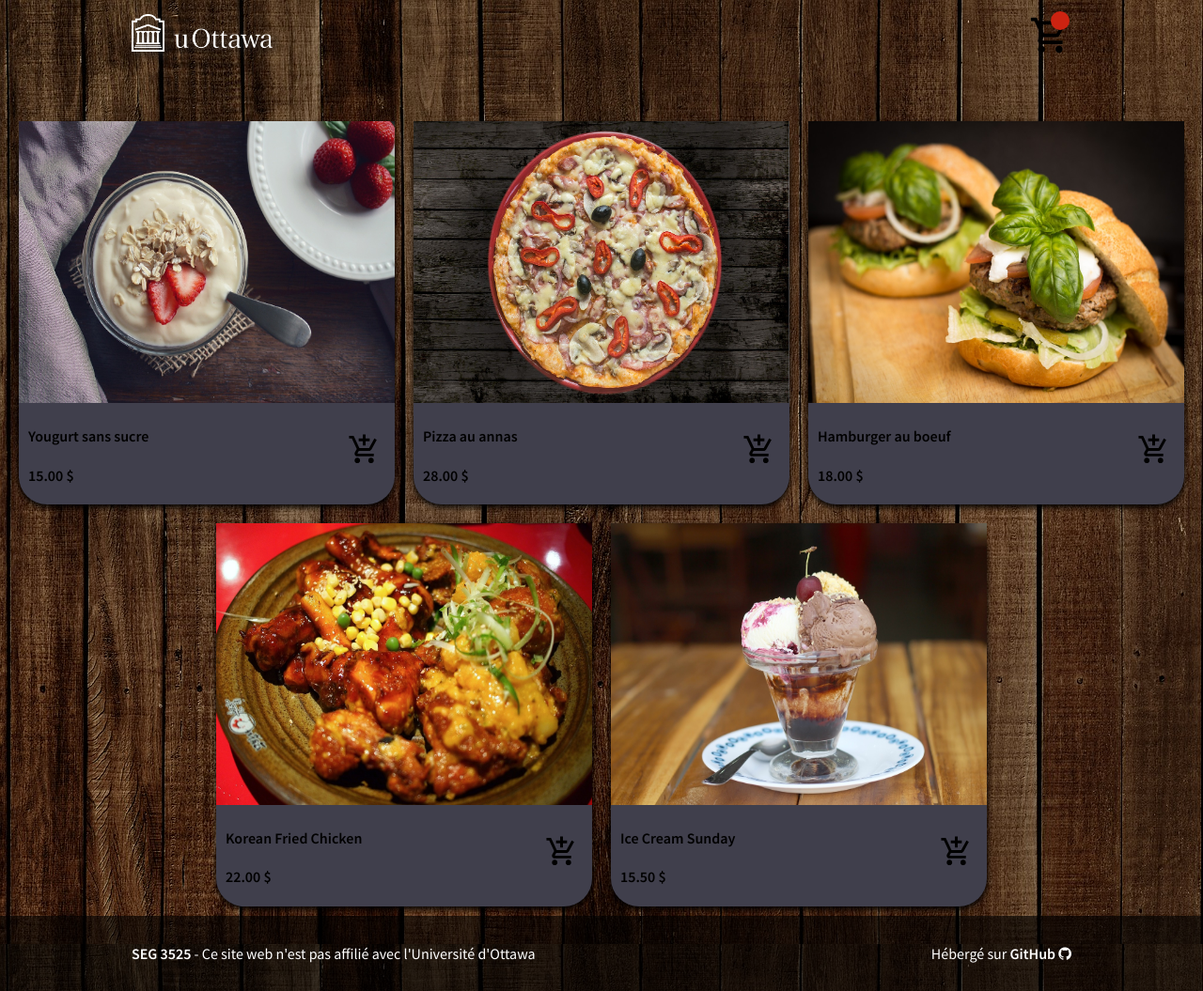
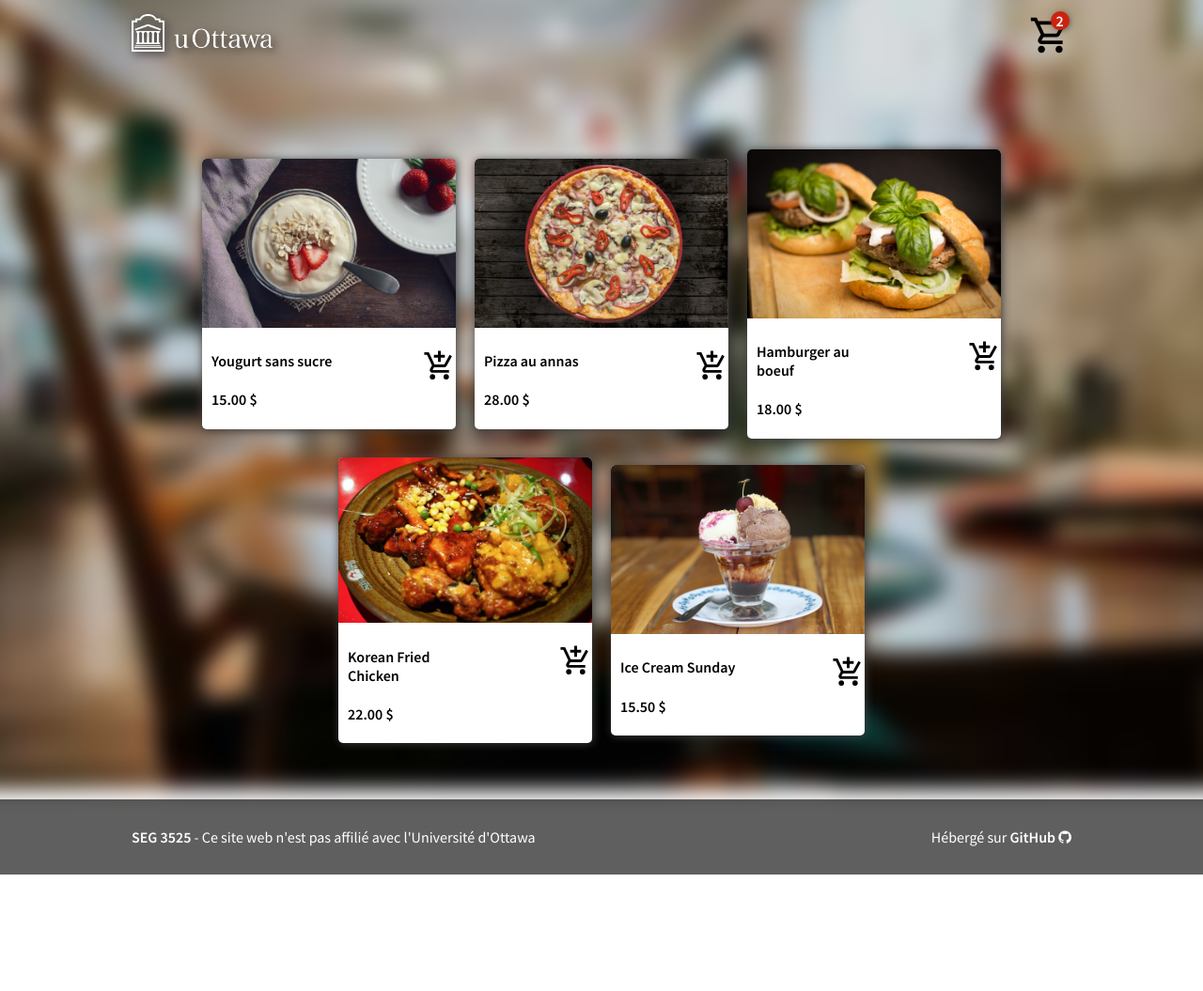
Before and after one commit to BenJeau/SEG3525-Lab, a plain HTML site: page layout/menu.html in a window 1280 px wide. Shown: the whole page at 94% size. After the commit the page ends 931 px from the top, so only its background shows below. Drawn offline with Linux system fonts and the light colour scheme.

Commit message:
Made changes to css of menu

```diff
--- a/layout/menu.html
+++ b/layout/menu.html
@@ -14,75 +14,75 @@
             flex-wrap: wrap;
             align-items: center;
             justify-content: center;
+		}
 
-        }
         .plate{
             margin: 10px 10px 10px 10px;
-            width: 400px;
-            box-shadow: 0px 3px 6px;
-            background-color: rgb(64, 63, 76);
-            border-radius: 30px;
+            width: 270px;
+			box-shadow: #3b3b3b 1px 1px 10px;
+            background-color: rgb(255, 255, 255);
+            border-radius: 5px;
             font-weight: 600;
-
+			transition: transform 0.2s ease;
         }
         .plate:hover{
             transform: scale(1.02);
-            transition: 0.5s;
             cursor: pointer;
         }
         .plate-info{
             display: flex;
             width: 100%;
-
-
-        }
+		}
+		.plate-info h5 {
+			font-weight: bold;
+		}
+		.plate img {
+			border-radius: 5px 5px 0 0;
+            width: 270px;
+		}
         .main-content{
             text-align: center;
             margin:20px 10px 0px 10px;
         }
-        body{
-
-            background-image: url("../img/menuBG.jpg");
-
-
-        }
-
         .number {
             position: relative;
             left: 50%;
             top: -52px;
             z-index: 1;
             background: rgb(204, 35, 17);
+			box-shadow: #3b3b3b90 1px 1px 5px;
             border-radius: 65%;
             height: 20px;
             width: 20px;
-            color: white;
-            text-align: center;
-        }
+			color: white;
+			font-weight: 600;
+			text-align: center;
+		}
 
     </style>
 </head>
 
 <body>
-    <div class="container">
+    <div id="container">
+		<div id="bg"></div>
         <header>
                 <div class="content">
                     <img src="../img/icon.png" id="logo">
                     <div id="cart">
                         <a href="commande.html">
                             <input type="image" src="../img/icons/shopping-cart.svg" width="45" hr >
-                            <div class="number" ></div>
+                            <div class="number">
+								<p>2</p>
+							</div>
                         </a>
-
                     </div>
-
                 </div>
         </header>
 
-        <div class="main-content" >
+        <div class="content" id="main-content" >
             <div id="plates-infos">
                     <div class="plate">
-                            <img  src="../img/Food/yogurt.jpg" alt="yougurt" height="300px" width="400px">
+                            <img  src="../img/Food/yogurt.jpg" alt="yougurt">
                             <div class="plate-info">
                                 <div style="width:50%; padding-left:10px; text-align: left">
                                     <h4>Yougurt sans sucre </h4>
@@ -94,7 +94,7 @@
                     </div>
 
                     <div class="plate">
-                            <img  src="../img/Food/Pizza.jpg" alt="Pizza" height="300px" width="400px">
+                            <img  src="../img/Food/Pizza.jpg" alt="Pizza">
                             <div class="plate-info">
                                 <div style="width:50%; padding-left:10px; text-align: left">
                                     <h4>Pizza au annas</h4>
@@ -106,7 +106,7 @@
                     </div>
 
                     <div class="plate">
-                            <img  src="../img/Food/hamburger.jpg" alt="Hamburger" height="300px" width="400px">
+                            <img  src="../img/Food/hamburger.jpg" alt="Hamburger">
                             <div class="plate-info">
                                 <div style="width:50%; padding-left:10px; text-align: left">
                                     <h4>Hamburger au boeuf</h4>
@@ -118,7 +118,7 @@
                     </div>
 
                     <div class="plate">
-                            <img  src="../img/Food/chicken.jpg" alt="Chicken" height="300px" width="400px">
+                            <img  src="../img/Food/chicken.jpg" alt="Chicken">
                             <div class="plate-info">
                                 <div style="width:50%; padding-left:10px; text-align: left">
                                     <h4>Korean Fried Chicken</h4>
@@ -130,7 +130,7 @@
                     </div>
 
                     <div class="plate">
-                            <img  src="../img/Food/IceCream.jpg"  alt="Ice Cream" height="300px" width="400px">
+                            <img  src="../img/Food/IceCream.jpg"  alt="Ice Cream">
                             <div class="plate-info">
                                 <div style="width:50%; padding-left:10px; text-align: left">
                                     <h4>Ice Cream Sunday</h4>
```
Also changed, not shown: layout/confirmation.html (+1 -1 lines).
